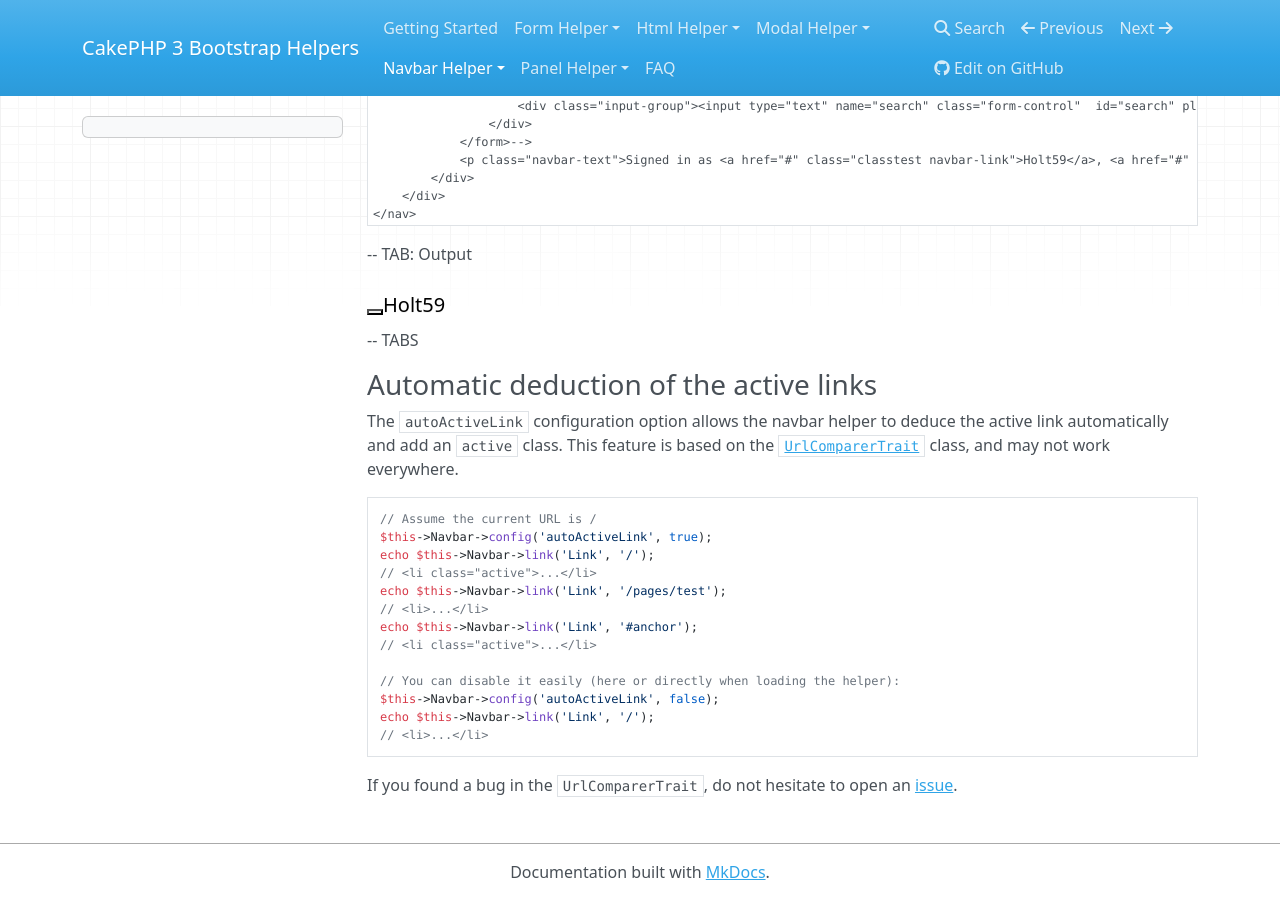
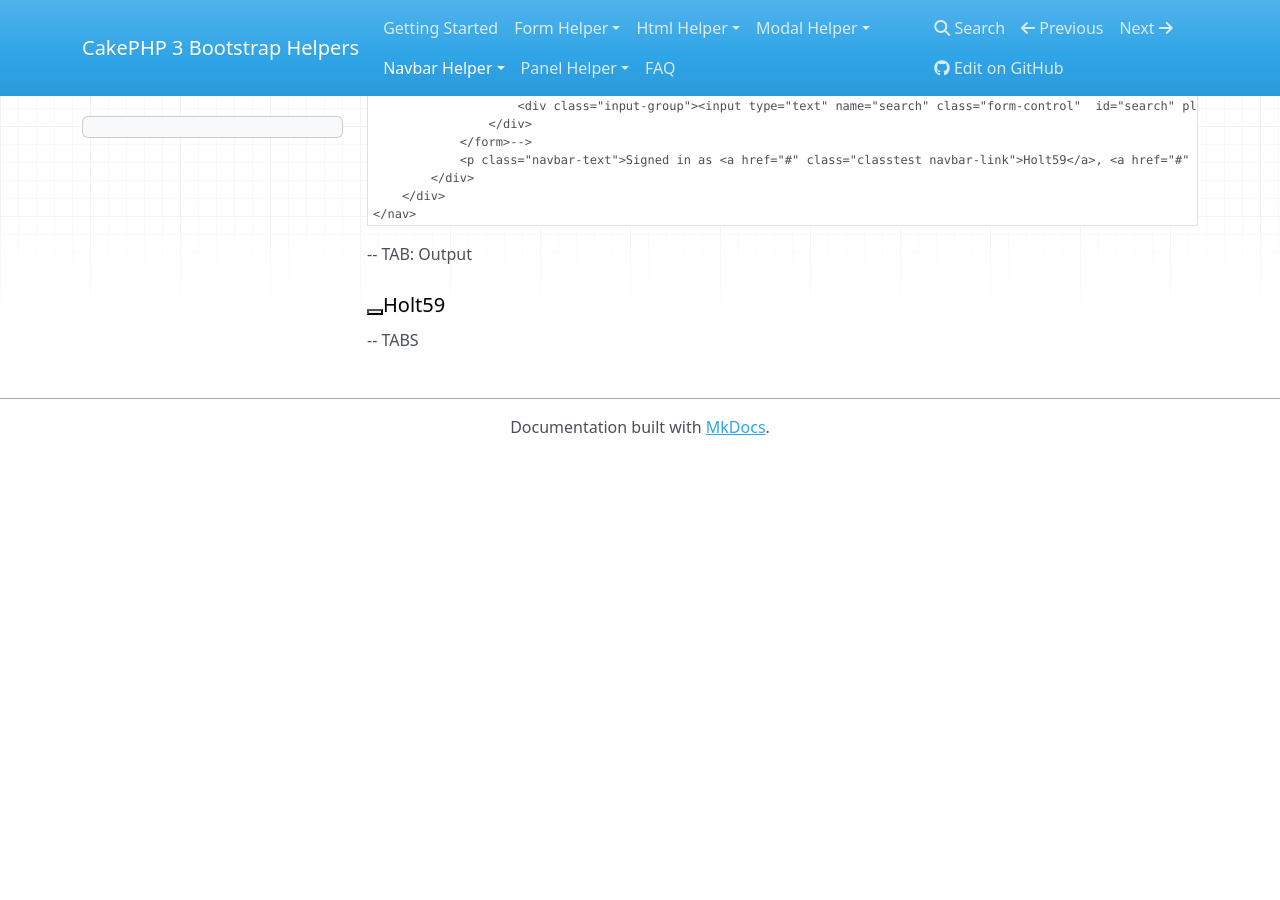
Before and after one commit to CakePHP-Bootstrap/cakephp3-bootstrap-helpers, an MkDocs documentation site: the page built from docs/navbar-helper/basics.md, in a window 1280 px wide and 900 px high, scrolled down 1176 px. Built offline with MkDocs 1.6.1, drawn with Linux system fonts in a browser that asks for light colours; nearby versions of some CDN libraries; old or Windows-style settings are respelled for this version of MkDocs; after the commit the page ends 1631 px from its top, so only the background shows below that; some of the changed text lies outside the part shown.

Commit message:
Better documentation for the autoActiveLink feature.

````diff
--- a/docs/navbar-helper/basics.md
+++ b/docs/navbar-helper/basics.md
@@ -18,10 +18,10 @@
 -- TAB: PHP
 
 ```php
-echo $this->Navbar->create('Holt59', array('fixed' => 'top', 'responsive' => 'false', 'inverse' => true));
+echo $this->Navbar->create('Holt59', ['fixed' => 'top', 'inverse' => true]);
 echo $this->Navbar->beginMenu();
     echo $this->Navbar->link('Link', '/', ['class' => 'active']);
-    echo $this->Navbar->link('Blog', array('controller' => 'pages', 'action' => 'test'));
+    echo $this->Navbar->link('Blog', ['controller' => 'pages', 'action' => 'test']);
     echo $this->Navbar->beginMenu('Dropdown');
         echo $this->Navbar->header('Header 1');
         echo $this->Navbar->link('Action');
@@ -100,26 +100,3 @@
 </nav>
 
 -- TABS
-
-### Automatic deduction of the active links
-
-The `autoActiveLink` configuration option allows the navbar helper to deduce the active link automatically and add an `active` class. This feature
-is based on the [`UrlComparerTrait`]() class, and may not work everywhere.
-
-```php
-// Assume the current URL is /
-$this->Navbar->config('autoActiveLink', true);
-echo $this->Navbar->link('Link', '/');
-// <li class="active">...</li>
-echo $this->Navbar->link('Link', '/pages/test');
-// <li>...</li>
-echo $this->Navbar->link('Link', '#anchor');
-// <li class="active">...</li>
-
-// You can disable it easily (here or directly when loading the helper):
-$this->Navbar->config('autoActiveLink', false);
-echo $this->Navbar->link('Link', '/');
-// <li>...</li>
-```
-
-If you found a bug in the `UrlComparerTrait`, do not hesitate to open an [issue](https://github.com/Holt59/cakephp3-bootstrap-helpers/issues/new).
--- a/mkdocs.yml
+++ b/mkdocs.yml
@@ -22,6 +22,7 @@
         - Fully customized modals: modal-helper/custom.md
     - Navbar Helper:
         - Basic usage: navbar-helper/basics.md
+        - Automatic "active" link: navbar-helper/auto-active-link.md
     - Panel Helper:
         - Basic usage: panel-helper/basics.md
         - Panel groups: panel-helper/groups.md
````
Also changed, not shown: docs/navbar-helper/auto-active-link.md (added, +146 -0 lines), 2 other files.
